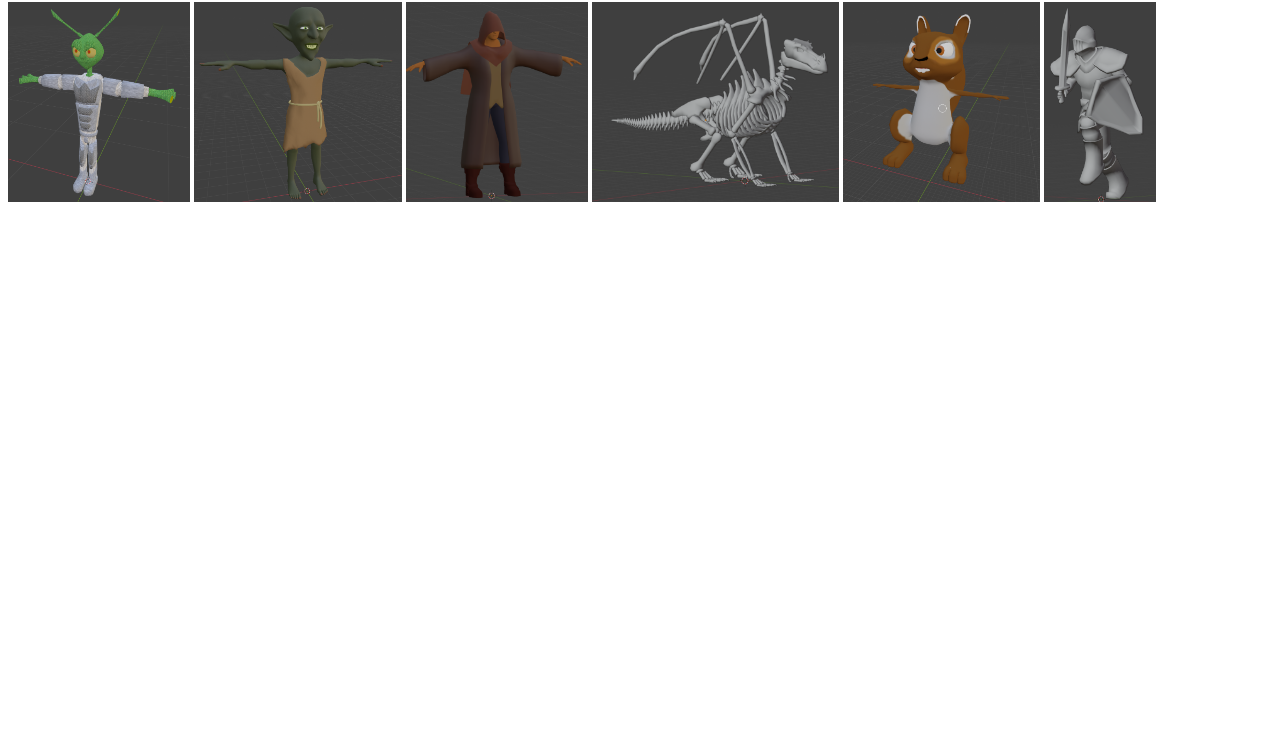
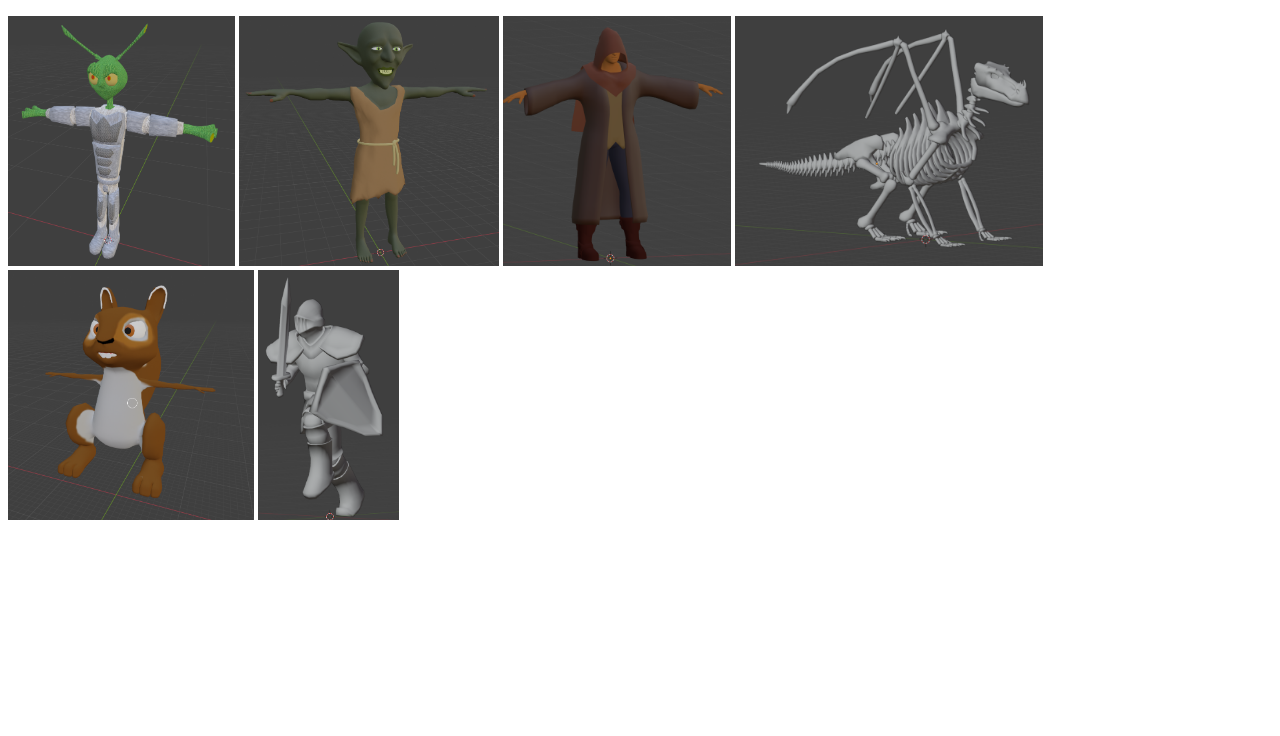
Before and after one commit to Techneauxlogic/Portfolio, a plain HTML site: page public/3dPortfolio.html in a window 1280 px wide. Shown: the part 64-800 px from the top of the page. Drawn offline with Linux system fonts and the light colour scheme.

Commit message:
no message

```diff
--- /dev/null
+++ b/public/3dPortfolio.css
@@ -0,0 +1,3 @@
+img{
+    height: 250px;
+}
--- a/public/3dPortfolio.html
+++ b/public/3dPortfolio.html
@@ -1,8 +1,22 @@
-<h1>Daniel Joubert's Blender Portfolio</h1>
+<!DOCTYPE html>
+<html lang="en">
 
-<img height="200" src="../assets/images/Alien.png">
-<img height="200" src="../assets/images/Goblin.png">
-<img height="200" src="../assets/images/RobedMan.png">
-<img height="200" src="../assets/images/SkeletalDragon.png">
-<img height="200" src="../assets/images/Squirrel.png">
-<img height="200" src="../assets/images/Warrior.png">
+<head>
+    <meta charset="UTF-8">
+    <meta name="viewport" content="width=device-width, initial-scale=1.0">
+    <title>Daniel Joubert's 3D Portfolio</title>
+    <link rel="stylesheet" href="./3dPortfolio.css" />
+</head>
+
+<body>
+    <h1>Daniel Joubert's Blender Portfolio</h1>
+
+    <img src="../assets/images/Alien.png">
+    <img src="../assets/images/Goblin.png">
+    <img src="../assets/images/RobedMan.png">
+    <img src="../assets/images/SkeletalDragon.png">
+    <img src="../assets/images/Squirrel.png">
+    <img src="../assets/images/Warrior.png">
+</body>
+
+</html>
```
